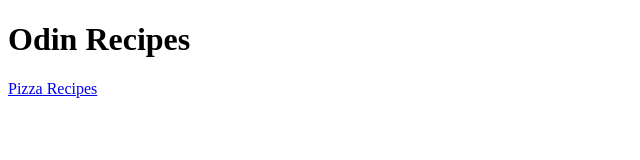
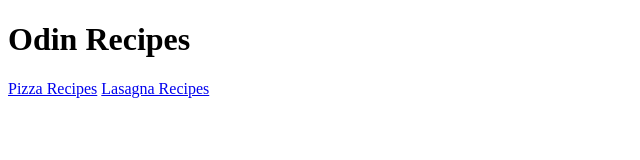
Before and after one commit to Vertiseas/odin-recipes, a plain HTML site: page index.html in a window 1280 px wide. Shown: the whole page, without its empty margins (0-640 px from the left). Drawn offline with Linux system fonts and the light colour scheme.

Commit message:
Modify index.html
Added link to lasagna recipes

```diff
--- a/index.html
+++ b/index.html
@@ -7,5 +7,6 @@
     <body>
         <h1>Odin Recipes</h1>
         <a href="recipes/pizza.html">Pizza Recipes</a>
+        <a href="recipes/lasagna.html">Lasagna Recipes</a>
     </body>
 </html>
```
